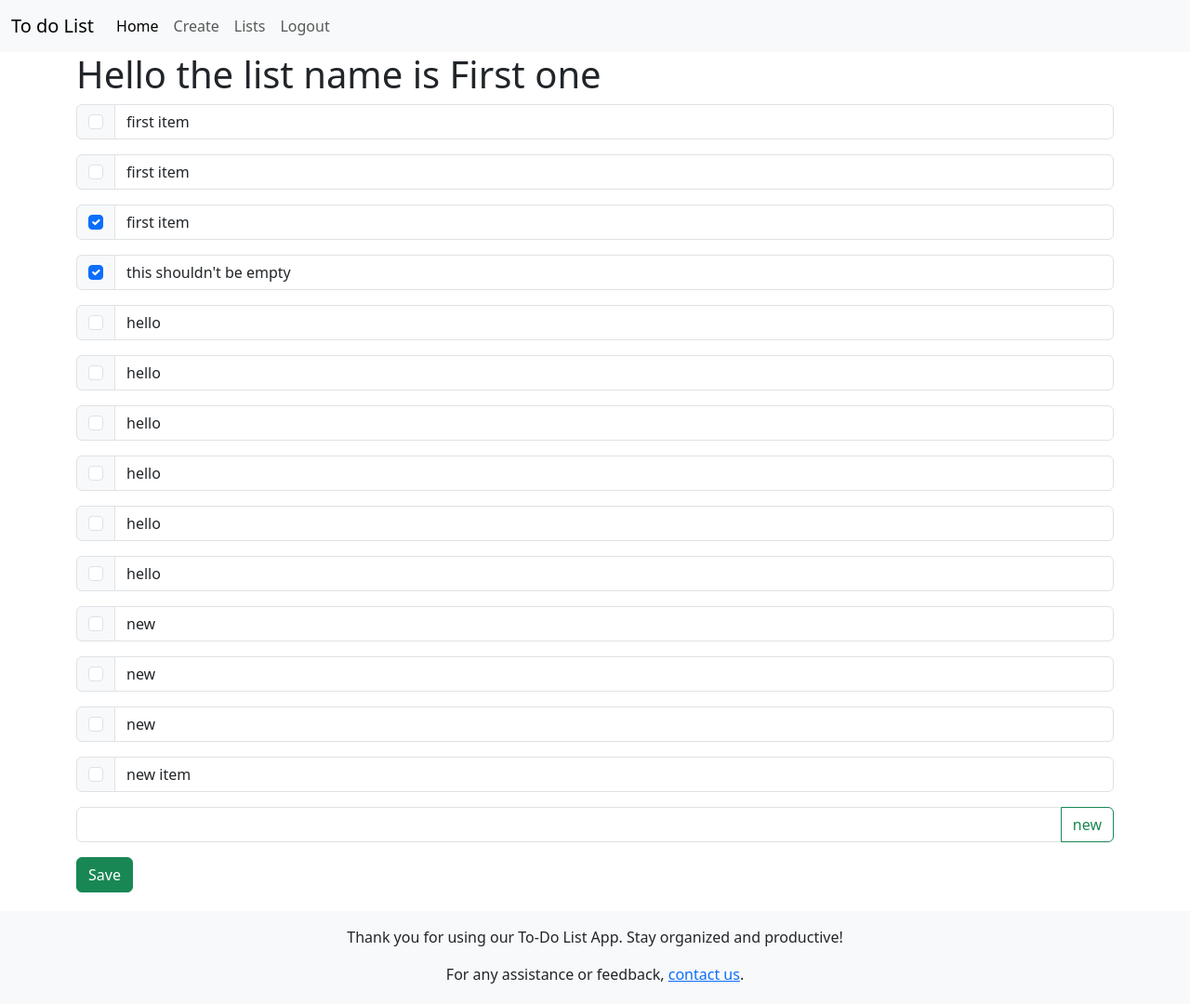
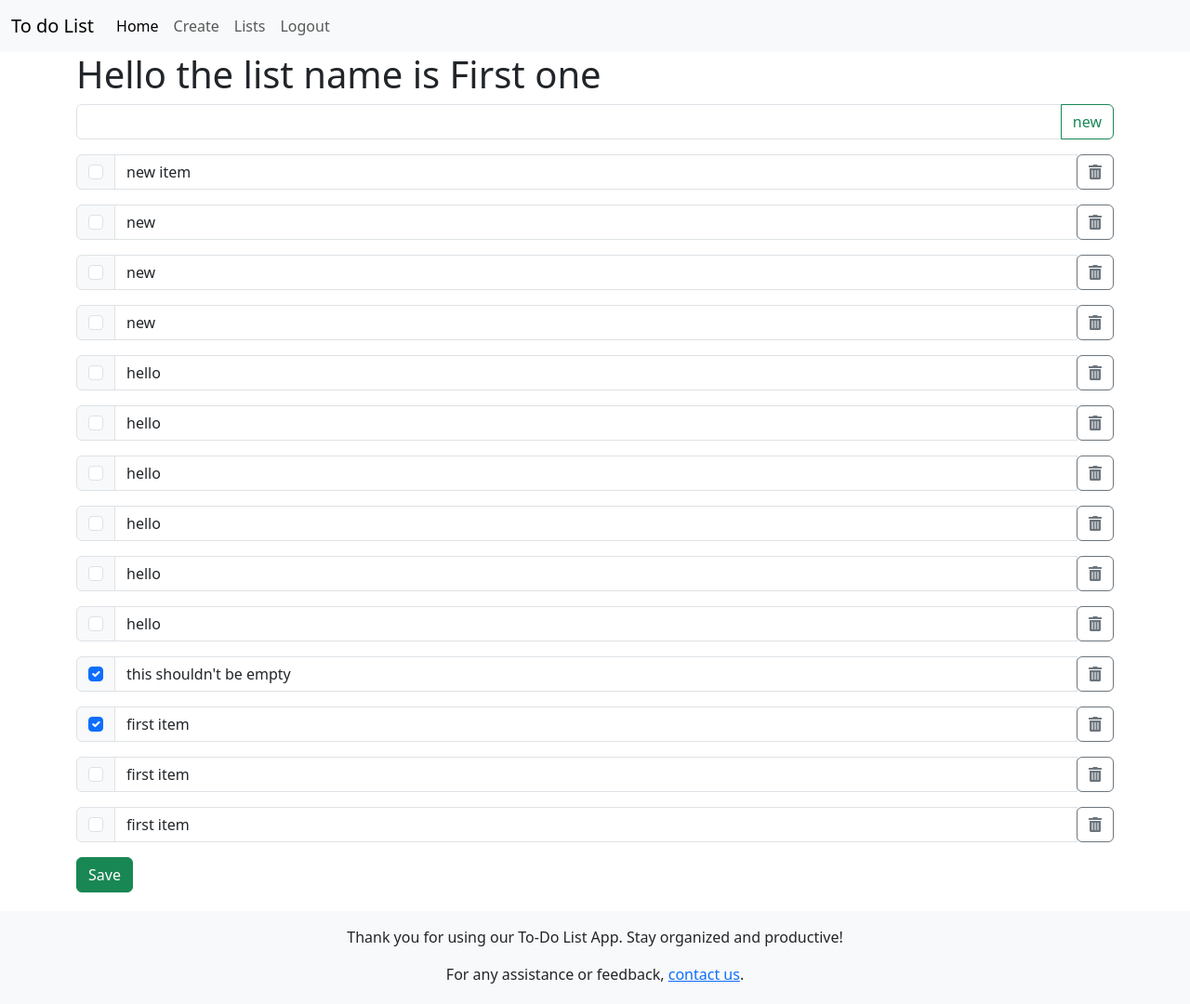
Before and after one commit to victoria-parker/todolist, a Django app: page /lists/1 in a window 1280 px wide. Shown: the whole page at 93% size. Run offline with Django 4.2, Linux system fonts and the light colour scheme; a user stored in the database is signed in; data comes from the database, SQL or seed files in the repository; both versions use the stored data as it was after the commit; some libraries are stand-ins or nearby versions.

Commit message:
items set in reverse order, btn for delete added

```diff
--- a/main/templates/main/base.html
+++ b/main/templates/main/base.html
@@ -7,6 +7,7 @@
     {% load static %}
     <link rel="stylesheet" type="text/css" href="{% static 'css/main.css' %}">
     <link href="https://cdn.jsdelivr.net/npm/bootstrap@5.3.2/dist/css/bootstrap.min.css" rel="stylesheet" integrity="sha384-T3c6CoIi6uLrA9TneNEoa7RxnatzjcDSCmG1MXxSR1GAsXEV/Dwwykc2MPK8M2HN" crossorigin="anonymous">
+    <link rel="stylesheet" href="https://use.fontawesome.com/releases/v5.0.7/css/all.css">
 </head>
 <body>
     {% if user.is_authenticated %}
--- a/main/templates/main/list.html
+++ b/main/templates/main/list.html
@@ -3,18 +3,18 @@
 <h1>Hello the list name is {{list.name}}</h1>
 <form action="" method="POST">
     {% csrf_token %}
-    {% for item in list.items.all %}
+    <div class="input-group mb-3">
+        <input type="text" name="new" class="form-control">
+        <button type="submit" name="newItem" class="btn btn-outline-success">new</button>
+    </div>
+    {% for item in items %}
         <div class="input-group mb-3">
             <div class="input-group-text">
                 <input type="checkbox" class="form-check-input mt-0" value="checked" name="{{item.id|stringformat:'s'}}" aria-label="Checkbox for following text input"             {% if item.complete == True %}checked {% endif %}>
             </div>
-            <input type="text" value="{{item.text}}" class="form-control" aria-label="Edit item text" name="item_{{item.id}}_txt">
+            <input type="text" value="{{item.text}}" class="form-control" aria-label="Edit item text" name="item_{{item.id}}_txt"><div><a href="" class="btn btn-outline-secondary"><i class="fas fa-trash-alt"></i></a></div>
         </div>
     {% endfor %}
-    <div class="input-group mb-3">
-        <input type="text" name="new" class="form-control">
-        <button type="submit" name="newItem" class="btn btn-outline-success">new</button>
-    </div>
     <button type="submit" name="save" value="save" class="btn btn-success">Save</button>
 </form>
 {% endblock %}
--- a/main/views.py
+++ b/main/views.py
@@ -49,4 +49,5 @@ def listItems(request,id):
 
         return redirect('listitems', id=id)
     else:
-        return render(request,'main/list.html',{'list': todolist})
+        items = todolist.items.all().order_by('-id')
+        return render(request,'main/list.html',{'list': todolist, 'items': items})
```
Also changed, not shown: db.sqlite3.
